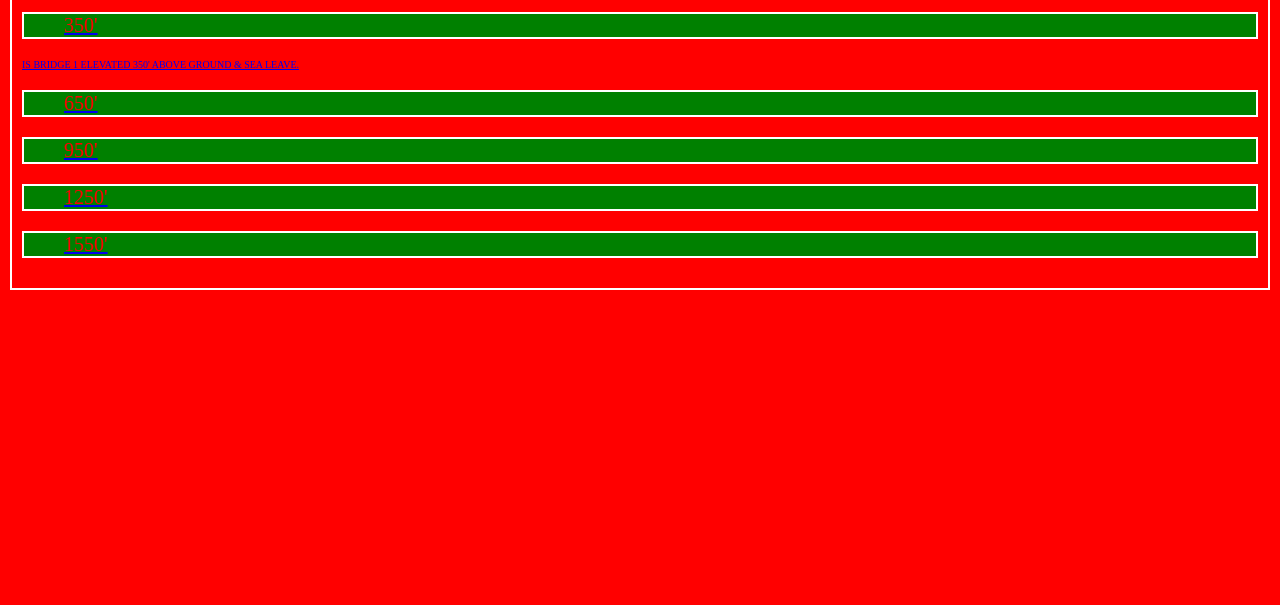
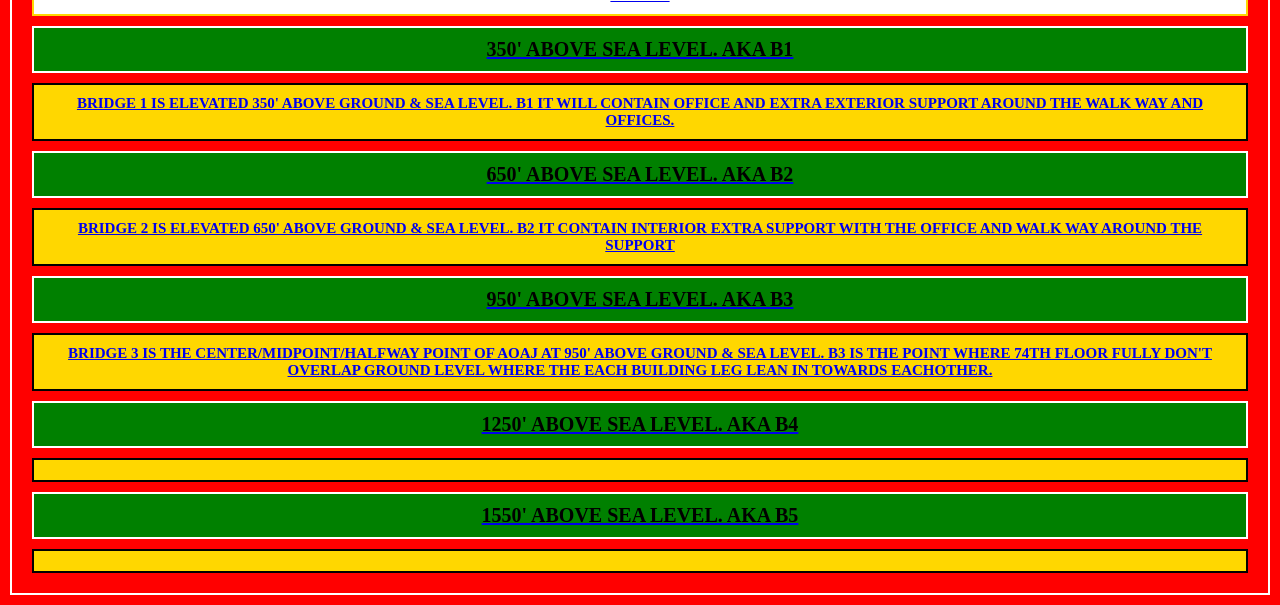
Before and after one commit to AANDERSONJR/mySite, a plain HTML site: page index.html in a window 1280 px wide. Shown: the part 3964-4569 px from the top of the page. Before the commit the page ends 4264 px from the top, so only its background shows below. Drawn offline with Linux system fonts and the light colour scheme.

Commit message:
orderlist n unorder list

```diff
--- a/assets /style/main-new-pj-35'.css
+++ b/assets /style/main-new-pj-35'.css
@@ -4,7 +4,7 @@ body {
 	padding: 10px;
 	text-transform: uppercase;
 	 border: 2px solid white;
-	 font-size:10px;
+	 font-size:15px;
 	}
 
  {
@@ -106,7 +106,20 @@ img {
 ol{
 	font-size: 20px ;
 	background-color: green;
-	color: red;
+	color: black;
+	font-weight:bold;
+	margin: 10px;
+	padding: 10px;
+	text-align:center;
 	 border: 2px solid white;
 
 }
+
+ul{
+	background-color: gold;
+	font-weight:bold;
+	margin: 10px;
+	padding: 10px;
+	text-align:center;
+	 border: 2px solid black;
+}
--- a/index.html
+++ b/index.html
@@ -119,15 +119,15 @@
 
 			<h6> bridge </h6>
 
-			<ol> 350' </ol> is bridge 1 elevated 350' above ground & sea leave.
+			<ol> 350' above sea level. aka b1 </ol> <ul> bridge 1 is elevated 350' above ground & sea level. b1 it will contain office and extra exterior support around the walk way and offices. </ul>
 
-			<ol> 650' </ol>
+			<ol> 650' above sea level. aka b2  </ol>  <ul>  bridge 2 is elevated 650' above ground & sea level. b2 it contain interior extra support with the office and walk way around the support   </ul>
 
-			<ol> 950' </ol>
+			<ol> 950' above sea level. aka b3  </ol>  <ul> bridge 3 is the center/midpoint/halfway point of aoaj at 950' above ground & sea level. b3 is the point where 74th floor fully don't overlap ground level where the each building leg lean in towards eachother.   </ul>
 
-			<ol> 1250' </ol>
+			<ol> 1250' above sea level. aka b4  </ol> <ul> </ul>
 
-			<ol> 1550' </ol>
+			<ol> 1550' above sea level. aka b5  </ol>   <ul> </ul>
 
 
 
```
